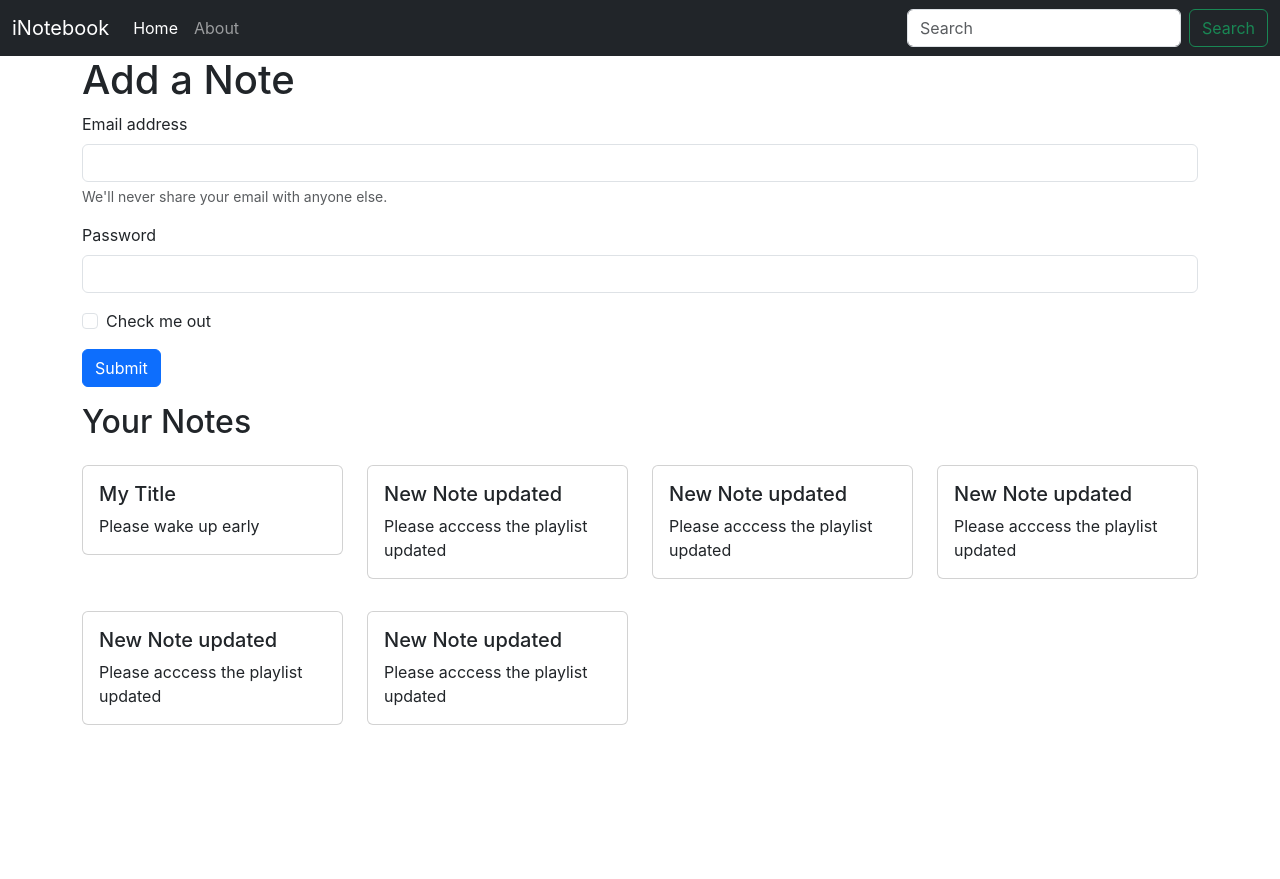
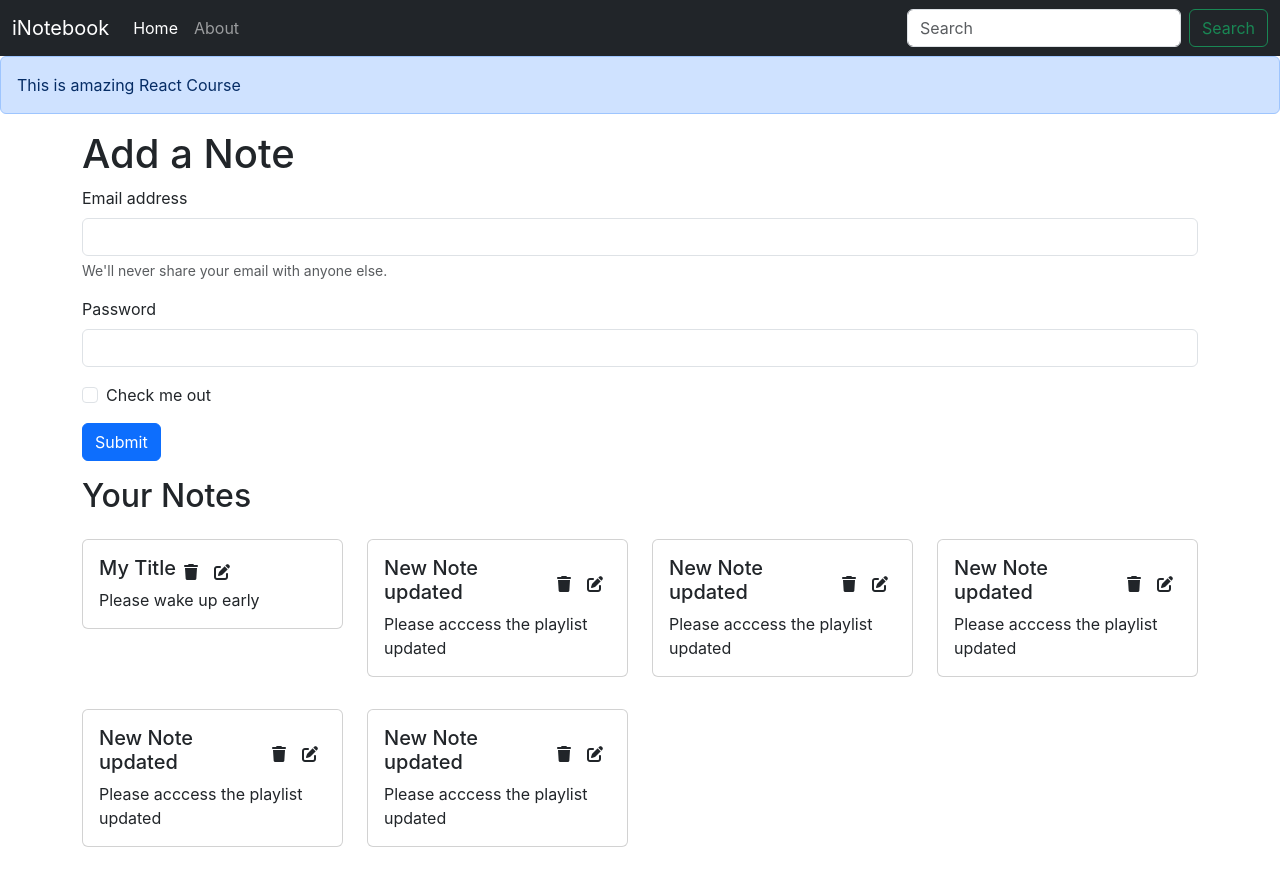
Before and after one commit to kapoor08/inotebook, a React (Create React App) app: page / in a window 1280 px wide. Before the commit the page ends 800 px from the top, so only its background shows below. Built offline with nearby package versions, Linux system fonts and the light colour scheme.

Commit message:
New files added

```diff
--- a/public/index.html
+++ b/public/index.html
@@ -14,6 +14,7 @@
   <body>
     <noscript>You need to enable JavaScript to run this app.</noscript>
     <div id="root"></div>
+    <script src="https://kit.fontawesome.com/221261d076.js" crossorigin="anonymous"></script>
     <script src="https://cdn.jsdelivr.net/npm/bootstrap@5.3.0-alpha1/dist/js/bootstrap.bundle.min.js" integrity="sha384-w76AqPfDkMBDXo30jS1Sgez6pr3x5MlQ1ZAGC+nuZB+EYdgRZgiwxhTBTkF7CXvN" crossorigin="anonymous"></script>
   </body>
 </html>
--- a/src/App.js
+++ b/src/App.js
@@ -4,6 +4,7 @@
 import { Home } from "./components/Home";
 import { About } from "./components/About";
 import NoteState from "./context/notes/NoteState";
+import Alert from "./components/Alert";
 
 function App() {
   return (
@@ -11,6 +12,7 @@
       <NoteState>
         <BrowserRouter>
           <Navbar />
+          <Alert message="This is amazing React Course"/>
           <div className="container">
             <Routes>
               <Route exact path="/" element={<Home />} />
--- /dev/null
+++ b/src/components/Alert.js
@@ -0,0 +1,13 @@
+import React from "react";
+
+const Alert = (props) => {
+  return (
+    <div>
+      <div class="alert alert-primary" role="alert">
+        {props.message}
+      </div>
+    </div>
+  );
+};
+
+export default Alert;
--- a/src/components/NoteItem.js
+++ b/src/components/NoteItem.js
@@ -4,10 +4,14 @@
   const { note } = props;
   return (
     <div className="col-md-3">
-      <div class="card my-3">
-        <div class="card-body">
-          <h5 class="card-title">{note.title}</h5>
-          <p class="card-text">
+      <div className="card my-3">
+        <div className="card-body">
+          <div className="d-flex align-items-center">
+          <h5 className="card-title">{note.title}</h5>
+          <i className="fa-solid fa-trash mx-2"></i>
+          <i className="fa-solid fa-pen-to-square mx-2  "></i>
+          </div>
+          <p className="card-text">
             {note.description}
           </p>
         </div>
--- a/src/components/Notes.js
+++ b/src/components/Notes.js
@@ -9,7 +9,7 @@
     <div className="row my-3">
     <h2>Your Notes</h2>
     {notes.map((note) => {
-      return <NoteItem note={note}/>;
+      return <NoteItem key={note._id} note={note}/>;
     })}
     </div>
   )
--- a/src/context/notes/NoteState.js
+++ b/src/context/notes/NoteState.js
@@ -24,8 +24,8 @@
         "__v": 0
       },
       {
-        "_id": "63e68fca57182b551828d341",
-        "user": "63e4f441c817fe63cc809b28",
+        "_id": "63e68fca57182b55182d341",
+        "user": "63e4f441c857fe63cc809b28",
         "title": "New Note updated",
         "description": "Please acccess the playlist updated",
         "tag": "YouTube",
@@ -33,8 +33,8 @@
         "__v": 0
       },
       {
-        "_id": "63e68fca57182b551828d341",
-        "user": "63e4f441c817fe63cc809b28",
+        "_id": "63e68fca57182b55185d341",
+        "user": "63e4f441c817fe63cc800b28",
         "title": "New Note updated",
         "description": "Please acccess the playlist updated",
         "tag": "YouTube",
@@ -42,8 +42,8 @@
         "__v": 0
       },
       {
-        "_id": "63e68fca57182b551828d341",
-        "user": "63e4f441c817fe63cc809b28",
+        "_id": "63e68fca57187551828d341",
+        "user": "63e4f411c817fe63cc809b28",
         "title": "New Note updated",
         "description": "Please acccess the playlist updated",
         "tag": "YouTube",
@@ -51,8 +51,8 @@
         "__v": 0
       },
       {
-        "_id": "63e68fca57182b551828d341",
-        "user": "63e4f441c817fe63cc809b28",
+        "_id": "63e68fca1582b551828d341",
+        "user": "63e4f421c817fe63cc809b28",
         "title": "New Note updated",
         "description": "Please acccess the playlist updated",
         "tag": "YouTube",
--- a/src/index.css
+++ b/src/index.css
@@ -11,3 +11,6 @@
   font-family: source-code-pro, Menlo, Monaco, Consolas, 'Courier New',
     monospace;
 }
+i{
+  cursor: pointer;
+}
```
